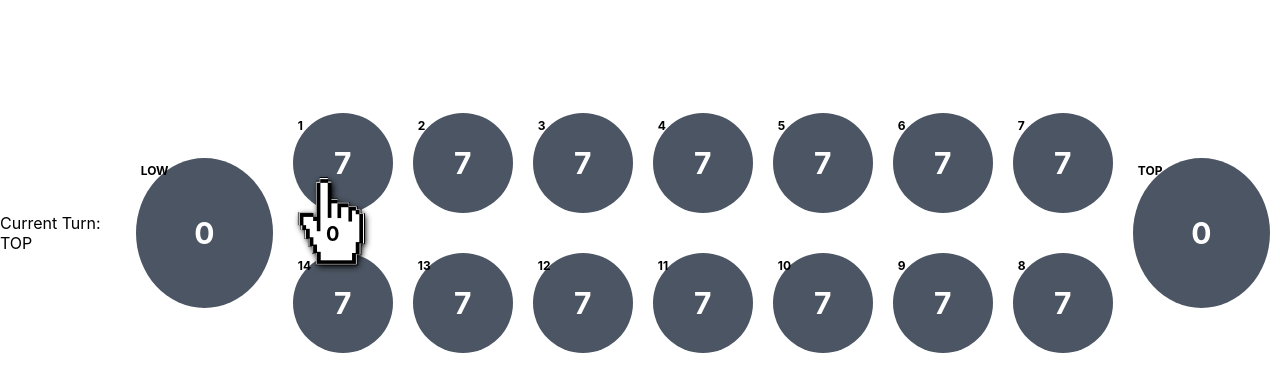
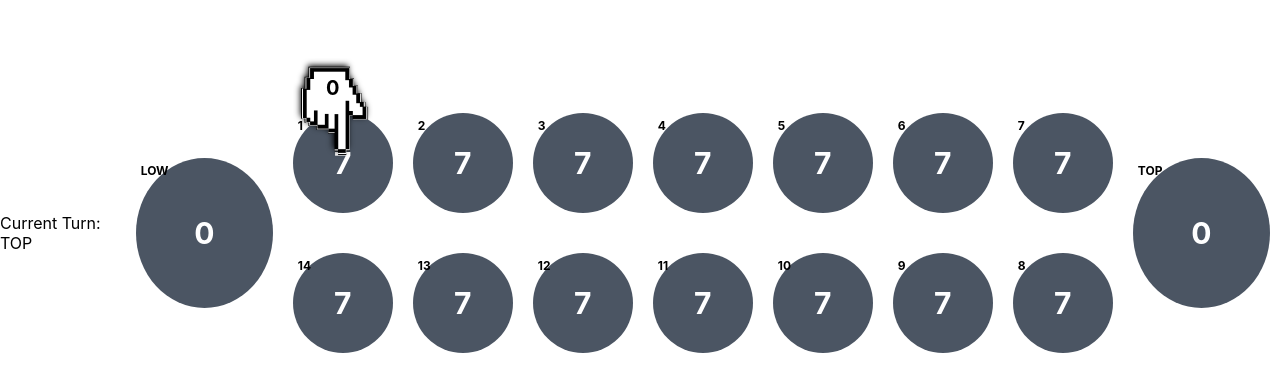
Before and after one commit to ubAI6689/congkak-react, a React (Create React App) app: page / in a window 1280 px wide. Shown: the part 167-558 px from the top of the page. Built offline with nearby package versions, Linux system fonts and the light colour scheme.

Commit message:
upside down cursor

```diff
--- a/src/components/CongkakBoard.css
+++ b/src/components/CongkakBoard.css
@@ -59,16 +59,6 @@ body {
   cursor: pointer; /* Hand-shaped cursor on hover */
 }
 
-.seeds-count {
-  position: absolute;
-  top: 60%;
-  left: 50%;
-  transform: translate(-50%, -50%);
-  font-size: 20px;
-  font-weight: bold;
-  /* Additional styling as needed */
-}
-
 .circle-index {
   position: absolute;
   top: 5px; /* Adjust as needed for exact positioning */
--- a/src/components/CongkakBoard.js
+++ b/src/components/CongkakBoard.js
@@ -8,6 +8,8 @@ const Players = {
   TOP: 'TOP',
   LOW: 'LOW'
 }
+
+const posMultiplier = 0.55
 
 const CongkakBoard = () => {
   const initialSeedCount = 7;
@@ -25,12 +27,14 @@ const CongkakBoard = () => {
 
   const gameContainerRef = useRef(null);
 
+  const verticalPos = currentTurn === Players.TOP ? -posMultiplier : posMultiplier;
+
   const updateCursorToRowStart = () => {
     const startIndex = currentTurn === Players.TOP ? 0 : 7; // 0 for TOP, 7 for LOW
     if (holeRefs.current[startIndex]) {
       const holeRect = holeRefs.current[startIndex].getBoundingClientRect();
       setCursorLeft(holeRect.left + window.scrollX + 'px');
-      setCursorTop(holeRect.top + window.scrollY + (0.6 * holeRect.height) + 'px');
+      setCursorTop(holeRect.top + window.scrollY + (verticalPos * holeRect.height) + 'px');
     }
   };
 
@@ -70,7 +74,7 @@ const CongkakBoard = () => {
       if (holeRefs.current[closestHoleIndex]) {
         const closestHoleRect = holeRefs.current[closestHoleIndex].getBoundingClientRect();
         const cursorLeftOffset = closestHoleRect.left + window.scrollX + (closestHoleRect.width / 5);
-        const cursorTopOffset = closestHoleRect.top + window.scrollY + (0.55 * closestHoleRect.height);
+        const cursorTopOffset = closestHoleRect.top + window.scrollY + (verticalPos * closestHoleRect.height);
 
         setCursorLeft(cursorLeftOffset + 'px');
         setCursorTop(cursorTopOffset + 'px');
@@ -116,7 +120,7 @@ const CongkakBoard = () => {
       if (holeRefs.current[currentIndex]) {
         const holeRect = holeRefs.current[currentIndex].getBoundingClientRect();
         setCursorLeft(holeRect.left + window.scrollX + 'px');
-        setCursorTop(holeRect.top + window.scrollY + (0.55 * holeRect.height) + 'px'); // Keeping the vertical position at 60% of the hole's height
+        setCursorTop(holeRect.top + window.scrollY + (verticalPos * holeRect.height) + 'px'); // Keeping the vertical position at 60% of the hole's height
       }
 
       seedsInHand--;
@@ -154,7 +158,7 @@ const CongkakBoard = () => {
         <Row seeds={seeds.slice(7).reverse()} rowType="low" onClick={handleHoleClick} refs={holeRefs.current} />
       </div>
       <House position="top" seedCount={0}/>
-      <Cursor top={cursorTop} left={cursorLeft} visible={cursorVisible} seedCount={currentSeedsInHand} />
+      <Cursor top={cursorTop} left={cursorLeft} visible={cursorVisible} seedCount={currentSeedsInHand} isTopTurn={currentTurn===Players.TOP} />
     </div>
   );
 };
--- a/src/components/Cursor.js
+++ b/src/components/Cursor.js
@@ -1,13 +1,32 @@
+// Cursor.js
 import React from "react";
-import "./Cursos.css"
+import "./Cursos.css";
 
-const Cursor = ({ top, left, visible, seedCount }) => {
+const Cursor = ({ top, left, visible, seedCount, isTopTurn }) => {
+  const cursorImage = isTopTurn ? '/assets/images/handcursor_TOP.png' : '/assets/images/handcursor_LOW.png';
+
+  const cursorStyle = {
+    top,
+    left,
+    opacity: visible ? 1 : 0,
+    backgroundImage: `url(${cursorImage})`
+  };
+
+  const seedCountStyle = {
+    // Adjust these styles based on your design needs
+    position: 'absolute',
+    top: isTopTurn ? '30%' : '60%', // Adjust top position based on the turn
+    left: '50%',
+    transform: 'translate(-50%, -50%)',
+    color: 'black', // Adjust color if needed
+    fontSize: '20px',
+    fontWeight: 'bold'
+    // Add more styling as needed
+  };
+
   return (
-    <div
-      className="hand-cursor"
-      style={{ top, left, opacity: visible? 1 : 0, backgroundImage: `url('/assets/images/handcursor.png')` }}
-    >
-      <span className="seeds-count">{seedCount}</span>
+    <div className="hand-cursor" style={cursorStyle}>
+      <span className="seeds-count" style={seedCountStyle}>{seedCount}</span>
     </div>
   );
 };
--- a/src/components/Cursos.css
+++ b/src/components/Cursos.css
@@ -6,3 +6,13 @@
     pointer-events: none; /* Ensures it doesn't interfere with clicks */
     transition: top 0.1s, left 0.1s; /*Smooth transition for movement*/
   }
+
+  .seeds-count {
+    position: absolute;
+    top: 60%;
+    left: 50%;
+    transform: translate(-50%, -50%);
+    font-size: 20px;
+    font-weight: bold;
+    /* Additional styling as needed */
+  }
```
Also changed, not shown: public/assets/images/handcursor_LOW.png (renamed from public/assets/images/handcursor.png), public/assets/images/handcursor_TOP.png (added).
